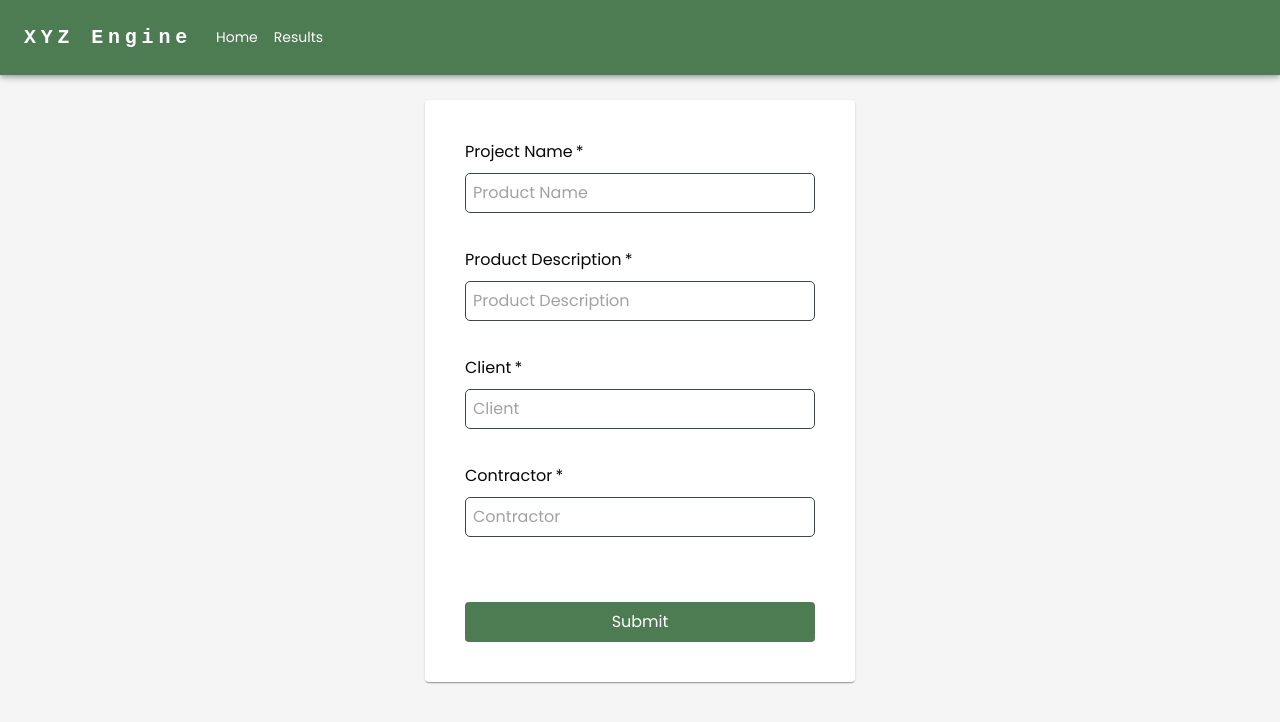
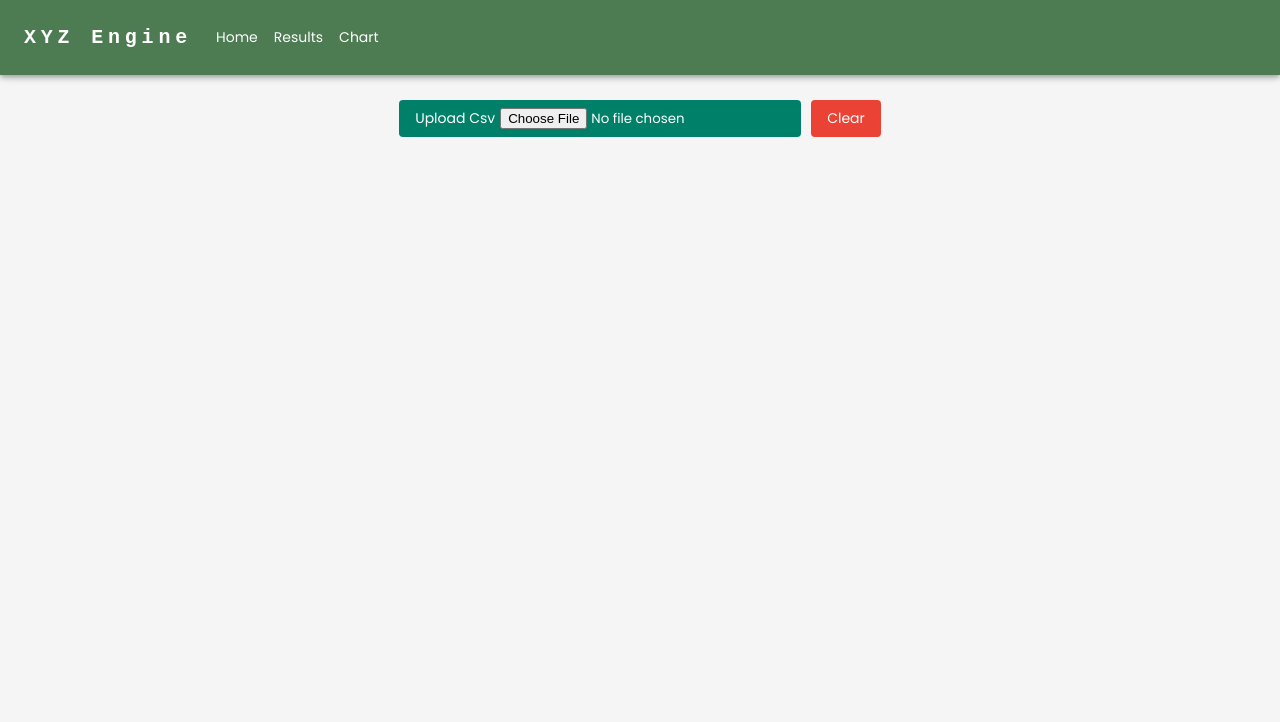
Before and after one commit to iamzubair6/xyz-engine, a React (Vite) app: page /chart in a window 1280 px wide. Before the commit this address led to /. Shown: the top 722 px of the page. Built offline with nearby package versions, Linux system fonts and the light colour scheme.

Commit message:
Chart: data chart complete, project fully operational this is final commit

```diff
--- a/package.json
+++ b/package.json
@@ -17,11 +17,13 @@
     "@mui/material": "^5.14.5",
     "@mui/styled-engine-sc": "^5.12.0",
     "@mui/x-data-grid": "^5.17.23",
+    "chart.js": "^4.3.3",
     "html2canvas": "^1.4.1",
     "jspdf": "^2.5.1",
     "notistack": "^3.0.1",
     "papaparse": "^5.4.1",
     "react": "^18.2.0",
+    "react-chartjs-2": "^5.2.0",
     "react-dom": "^18.2.0",
     "react-hook-form": "^7.45.4",
     "react-icons": "^4.10.1",
--- a/src/App.jsx
+++ b/src/App.jsx
@@ -8,6 +8,7 @@ import MainLayout from "./Layouts/MainLayout";
 import Home from "./Pages/Home";
 import { useState } from "react";
 import ResultsTable from "./Pages/ResultsTable";
+import Chart from "./Pages/Chart";
 
 function App() {
   const [formData, setFormData] = useState({});
@@ -28,6 +29,10 @@ function App() {
               path: "results",
               element: <ResultsTable formData={formData} />,
             },
+            {
+              path: "chart",
+              element: <Chart />,
+            },
           ],
         },
 
--- a/src/Components/Shared/TopAppBar.jsx
+++ b/src/Components/Shared/TopAppBar.jsx
@@ -15,6 +15,7 @@ import { useNavigate } from "react-router-dom";
 const pages = [
   { value: "Home", link: "/" },
   { value: "Results", link: "/results" },
+  { value: "Chart", link: "/chart" },
 ];
 
 const TopAppBar = () => {
--- a/src/Layouts/MainLayout.jsx
+++ b/src/Layouts/MainLayout.jsx
@@ -15,21 +15,21 @@ const MainLayout = () => {
   }, [pathname]);
   const drawerWidth = "290px";
   return (
-    <Container maxWidth="xxl" sx={{ display: "flex" }}>
+    <Container maxWidth="xxl">
       <TopAppBar drawerWidth={drawerWidth} />
       <Box
         component="main"
-        sx={{
-          flexGrow: 1,
-          minHeight: "100vh",
-          display: "flex",
-          flexDirection: "column",
-          alignItems: "center",
-        }}
+        // sx={{
+        //   flexGrow: 1,
+        //   minHeight: "100vh",
+        //   display: "flex",
+        //   flexDirection: "column",
+        //   alignItems: "center",
+        // }}
       >
         <Box
           sx={{
-            flexGrow: 1,
+            // flexGrow: 1,
             height: 1,
           }}
         >
--- /dev/null
+++ b/src/Pages/Chart.jsx
@@ -0,0 +1,125 @@
+import { Box, Button, Typography } from "@mui/material";
+import {
+  BarElement,
+  CategoryScale,
+  Chart as ChartJs,
+  Legend,
+  LinearScale,
+  Title,
+  Tooltip,
+} from "chart.js";
+import Papa from "papaparse";
+import React, { useState } from "react";
+import { Bar } from "react-chartjs-2";
+import { useForm } from "react-hook-form";
+
+ChartJs.register(
+  CategoryScale,
+  LinearScale,
+  BarElement,
+  Title,
+  Tooltip,
+  Legend
+);
+const Chart = () => {
+  const [csvFile, setCsvFile] = useState({ datasets: [] });
+  const [chartOption, setChartOption] = useState({});
+  // let KP = csvFile.map((item) => parseInt(item.KP));
+  // let X = csvFile.map((item) => parseInt(item.X));
+  console.log(csvFile);
+  const { reset } = useForm();
+
+  const handleFileUpload = async (event) => {
+    const file = event.target.files[0];
+    if (file) {
+      const text = await file.text();
+      const parsed = Papa.parse(text, { header: true });
+      const data = parsed.data;
+      setCsvFile({
+        // labels: data.map((item, index) => [item[KP]]).filter(Number),
+        labels: data.map((item) => item.KP).filter(Number),
+        datasets: [
+          {
+            label: "XYZ Engine",
+            // data: data.map((item, index) => [item[X]]).filter(Number),
+            data: data.map((item) => item.X).filter(Number),
+            borderColor: "black",
+            backgroundColor: "red",
+          },
+        ],
+      });
+      setChartOption({
+        responsive: true,
+        plugin: {
+          legend: {
+            position: true,
+          },
+          display: true,
+          title: "demo",
+        },
+      });
+    }
+  };
+
+  // const chartData = {
+  //   labels: KP,
+  //   datasets: [
+  //     {
+  //       label: "Y Values",
+  //       data: X,
+  //       fill: false,
+  //       borderColor: "rgba(75,192,192,1)",
+  //     },
+  //   ],
+  // };
+
+  // const options = {
+  //   responsive: true,
+  //   maintainAspectRatio: false,
+  // };
+
+  return (
+    <Box component={"form"} sx={{ mt: "100px" }}>
+      <Box
+        sx={{ display: "flex", alignItems: "center", justifyContent: "center" }}
+      >
+        <Box sx={{ gap: "10px", display: "flex" }}>
+          <Button
+            variant="button2"
+            onChange={handleFileUpload}
+            sx={{ gap: "5px", color: "textWhite" }}
+          >
+            Upload Csv
+            <input type="file" accept=".csv" />
+          </Button>
+          <Button
+            type="reset"
+            variant="button4"
+            onClick={() => {
+              setCsvFile([]), reset();
+            }}
+            sx={{ color: "textWhite" }}
+          >
+            Clear
+          </Button>
+        </Box>
+      </Box>
+      {csvFile.datasets ? (
+        <Box sx={{ mt: "20px" }}>
+          <Bar height={100} options={chartOption} data={csvFile} />
+        </Box>
+      ) : (
+        <Box sx={{ mt: "30px" }}>
+          <Typography
+            variant="h3"
+            sx={{ color: "#EA4335E6", textAlign: "center" }}
+          >
+            Please upload a valid CSV file to see data chart!!
+          </Typography>
+        </Box>
+      )}
+    </Box>
+  );
+};
+
+export default Chart;
--- a/src/Pages/Details.jsx
+++ b/src/Pages/Details.jsx
@@ -35,7 +35,6 @@ const Details = ({
         Y: parseFloat(row.Y),
         Z: parseFloat(row.Z),
       }));
-
       // calculate max x
       let max_x = -Infinity;
       numericData.map((row) => {
@@ -103,7 +102,7 @@ const Details = ({
                 sx={{
                   border: 1,
                   borderColor: "primary.main",
-                  width: 1,
+                  width: "480px",
                   overflowX: "auto",
                   borderRadius: "5px",
                   padding: "7px 11px",
--- a/src/Pages/Home.jsx
+++ b/src/Pages/Home.jsx
@@ -1,4 +1,5 @@
-import React, { useState } from "react";
+import { Box } from "@mui/material";
+import React from "react";
 import { useForm } from "react-hook-form";
 import ProjectCreateForm from "../Components/Home/ProjectCreateForm";
 import Details from "./Details";
@@ -6,7 +7,17 @@ import Details from "./Details";
 const Home = ({ formData, setFormData }) => {
   const { reset, control, handleSubmit, setValue } = useForm();
 
-  return Object.values(formData)[0] ? (
+  return (
+    <Box
+      sx={{
+        flexGrow: 1,
+        minHeight: "100vh",
+        display: "flex",
+        flexDirection: "column",
+        alignItems: "center",
+      }}
+    >
+      {Object.values(formData)[0] ? (
         <Details
           formData={formData}
           control={control}
@@ -22,6 +33,9 @@ const Home = ({ formData, setFormData }) => {
           handleSubmit={handleSubmit}
           reset={reset}
         />
+      )}
+      ;
+    </Box>
   );
 };
 
--- a/src/Pages/ResultsTable.jsx
+++ b/src/Pages/ResultsTable.jsx
@@ -36,7 +36,7 @@ const ResultsTable = ({ formData = {} }) => {
   };
   return (
     <>
-      {Boolean(Object.keys(formData)[0]) ? (
+      {Boolean(formData.max_x) ? (
         <Box
           sx={{
             display: "flex",
@@ -49,7 +49,7 @@ const ResultsTable = ({ formData = {} }) => {
               <TableHead>
                 <TableRow>
                   <TableCell>Project Name</TableCell>
-                  <TableCell align="right">Project Description</TableCell>
+                  <TableCell align="center">Project Description</TableCell>
                   <TableCell align="right">Client</TableCell>
                   <TableCell align="right">Contractor</TableCell>
                   <TableCell align="center">Max X</TableCell>
@@ -64,10 +64,22 @@ const ResultsTable = ({ formData = {} }) => {
                 <TableRow
                   sx={{ "&:last-child td, &:last-child th": { border: 0 } }}
                 >
-                  <TableCell component="th" scope="row">
+                  <TableCell component="th" scope="row" align="center">
                     {formData?.project_name}
                   </TableCell>
-                  <TableCell align="center">{formData?.description}</TableCell>
+                  <TableCell align="center">
+                    <Typography
+                      sx={{
+                        maxWidth: "150px",
+                        maxHeight: "200px",
+                        overflow: "auto",
+                        whiteSpace: "break-spaces",
+                        fontSize: "14px",
+                      }}
+                    >
+                      {formData?.description}
+                    </Typography>
+                  </TableCell>
                   <TableCell align="center">{formData?.client}</TableCell>
                   <TableCell align="center">{formData?.contractor}</TableCell>
                   <TableCell align="right">{formData?.max_x}</TableCell>
@@ -104,8 +116,8 @@ const ResultsTable = ({ formData = {} }) => {
           }}
         >
           <Typography variant="h3" sx={{ color: "#EA4335E6" }}>
-            No data available please go to home page and resubmit data to see
-            data table!!!
+            No data available please go to home page and submit all the
+            necessary data to see data table!!!
           </Typography>
           <Button
             variant="button1"
```
Also changed, not shown: 1 other file (tests, documents, lock files or other folders). Lines whose indentation alone changed are shown as unchanged.
